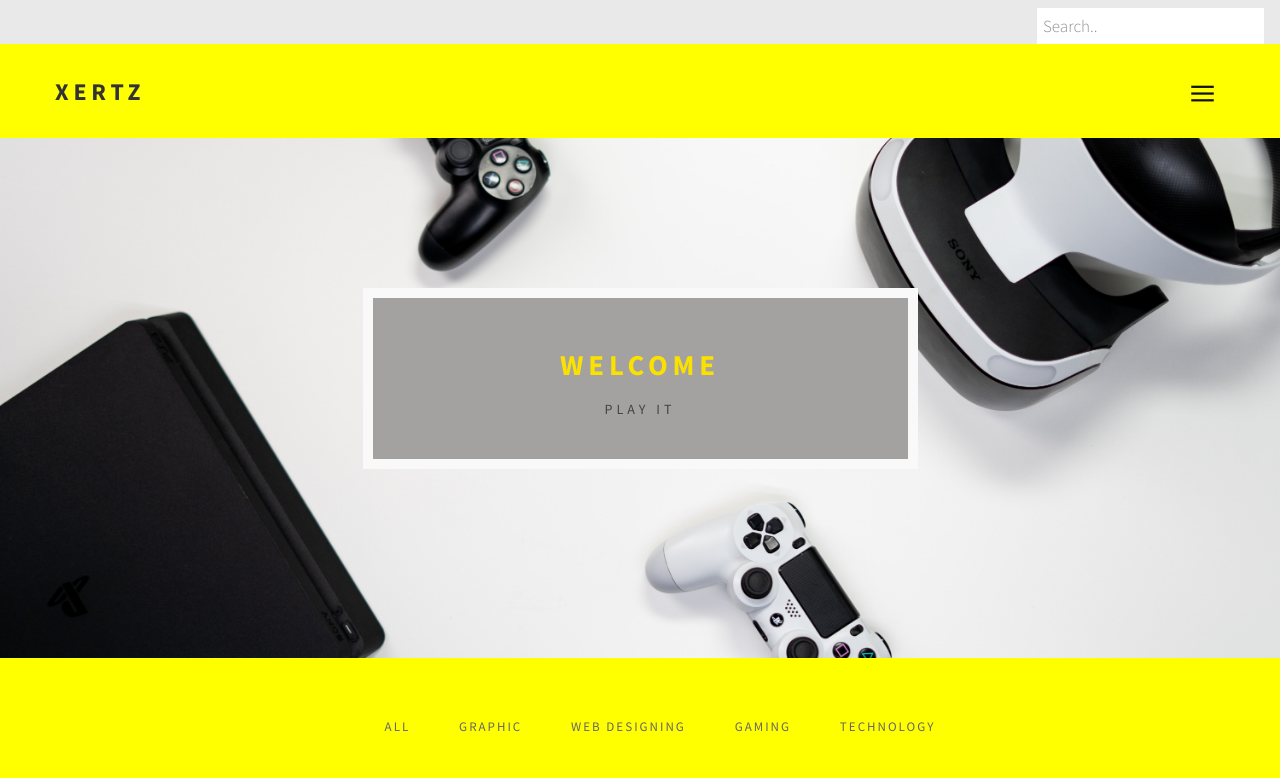
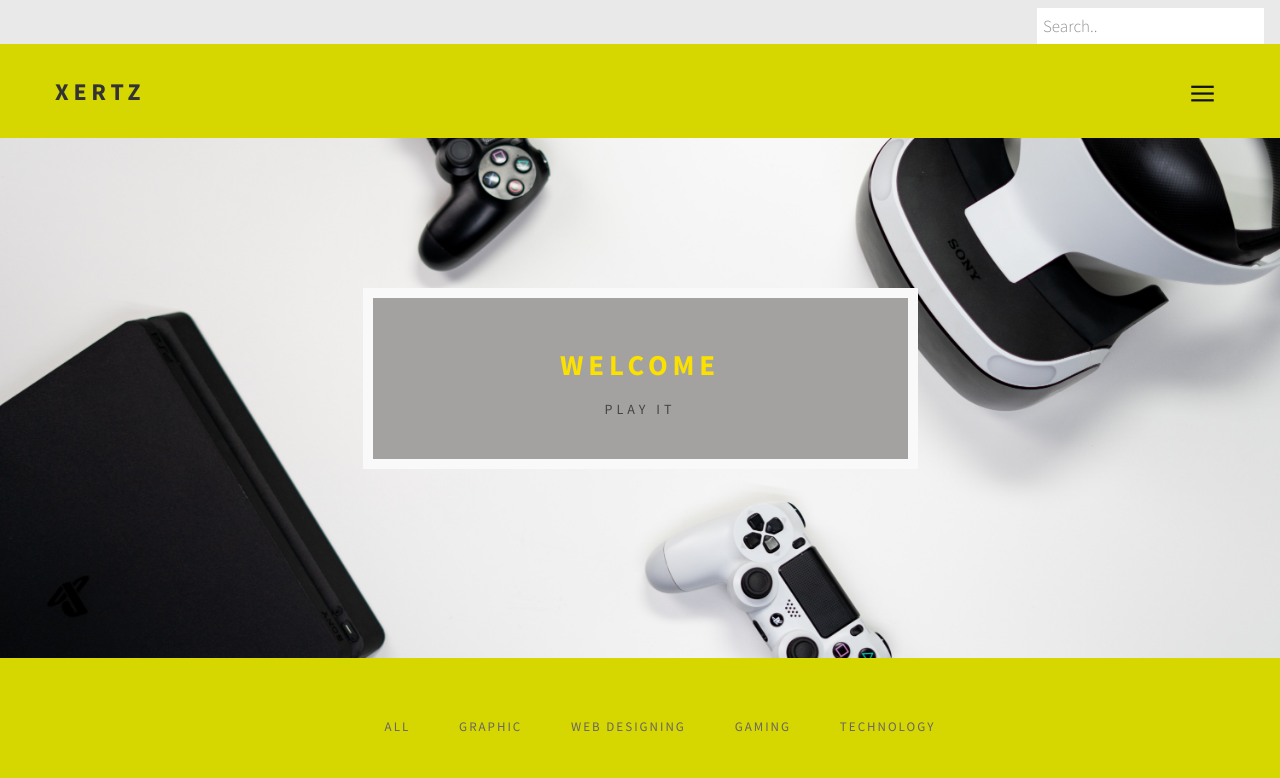
Before and after one commit to UditRoshan/xertz.github.io, a plain HTML site: page index.html in a window 1280 px wide. Shown: the top 778 px of the page. Drawn offline with nearby package versions, Linux system fonts and the light colour scheme; some packages are replaced by stand-ins of ours; grey boxes are pictures that could not be loaded; files whose address does not match are found by name.

Commit message:
Update style.css

```diff
--- a/css/style.css
+++ b/css/style.css
@@ -9,7 +9,7 @@ http://www.tooplate.com/view/2082-pure-mix
 /* Body
 ------------------------------------- */
 body {
-		background: rgb(255, 255, 0);
+		background: rgb(214, 214, 0);
     font-family: 'Source Sans Pro', sans-serif;
     font-style: normal;
     font-weight: 300;
```
